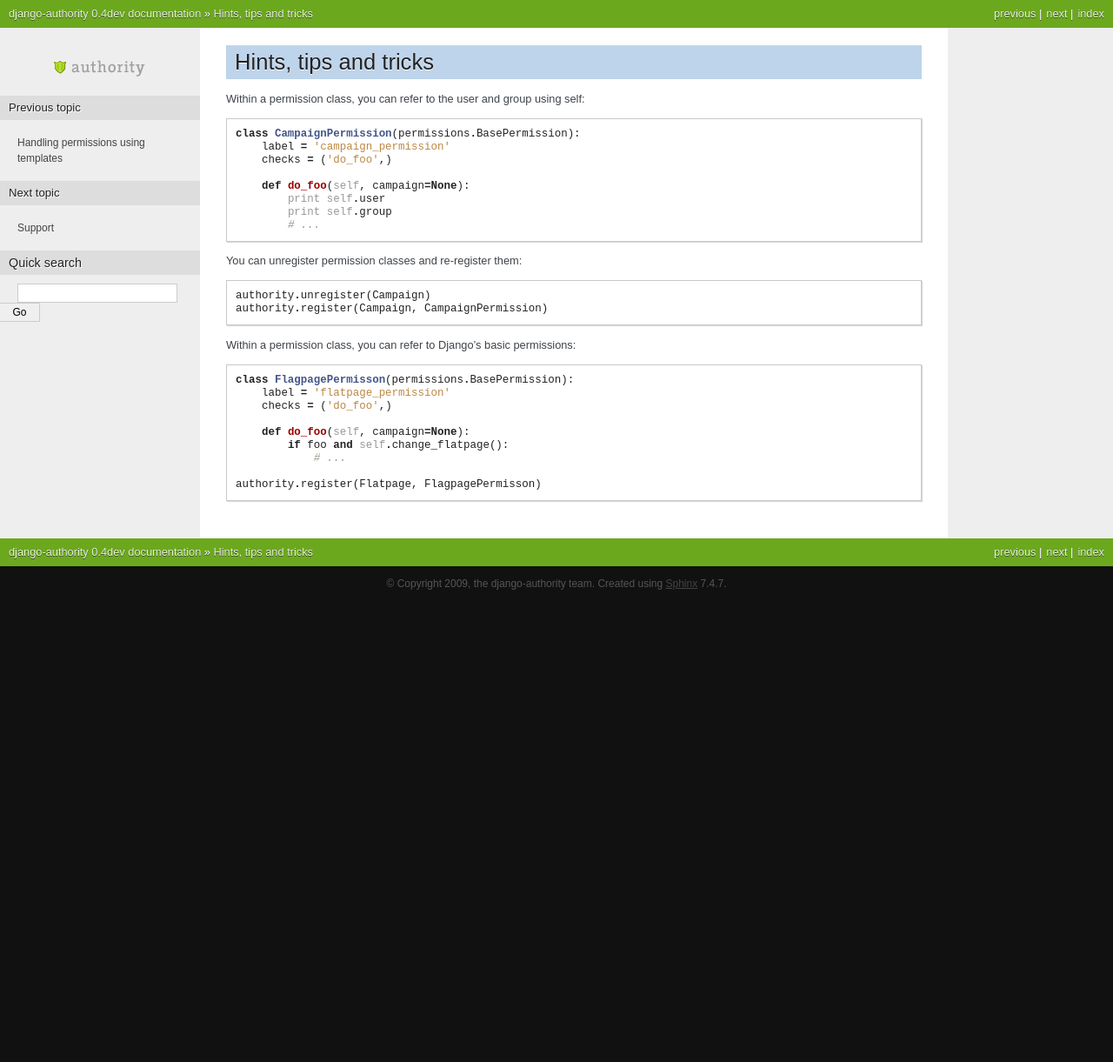
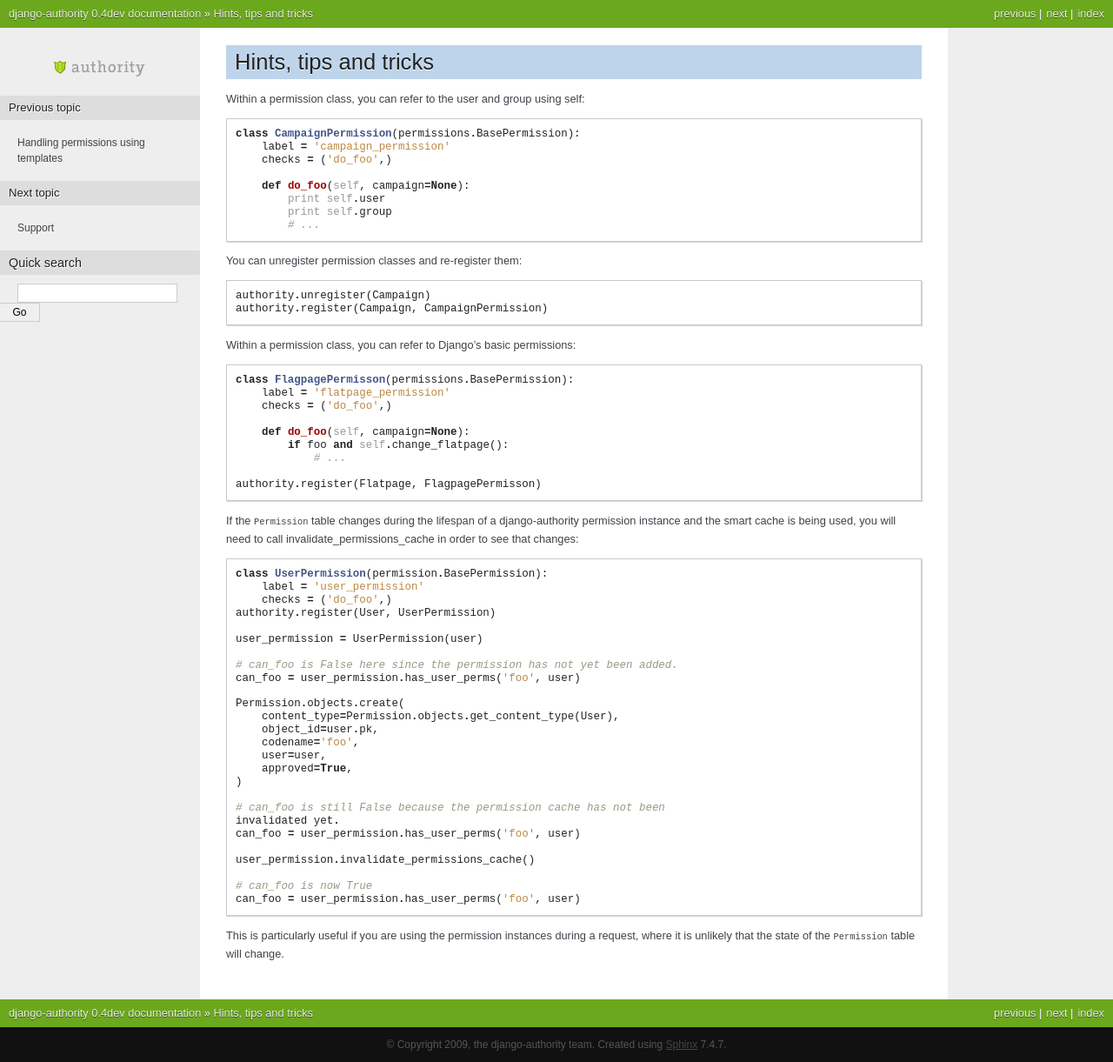
Before and after one commit to jazzband/django-authority, a Sphinx documentation site: the page built from docs/tips_tricks.txt, in a window 1280 px wide. Shown: the whole page at 87% size. Built offline with Sphinx 7.4.7, drawn with Linux system fonts in a browser that asks for light colours; before the commit the page ends 900 px from its top, so only the background shows below that.

Commit message:
refs #9: added a section to show how cache invalidation works

```diff
--- a/docs/tips_tricks.txt
+++ b/docs/tips_tricks.txt
@@ -31,3 +31,38 @@
                 # ...
 
     authority.register(Flatpage, FlagpagePermisson)
+
+If the ``Permission`` table changes during the lifespan of a django-authority
+permission instance and the smart cache is being used, you will need to call
+invalidate_permissions_cache in order to see that changes::
+
+    class UserPermission(permission.BasePermission):
+        label = 'user_permission'
+        checks = ('do_foo',)
+    authority.register(User, UserPermission)
+
+    user_permission = UserPermission(user)
+
+    # can_foo is False here since the permission has not yet been added.
+    can_foo = user_permission.has_user_perms('foo', user)
+
+    Permission.objects.create(
+        content_type=Permission.objects.get_content_type(User),
+        object_id=user.pk,
+        codename='foo',
+        user=user,
+        approved=True,
+    )
+
+    # can_foo is still False because the permission cache has not been
+    invalidated yet.
+    can_foo = user_permission.has_user_perms('foo', user)
+
+    user_permission.invalidate_permissions_cache()
+
+    # can_foo is now True
+    can_foo = user_permission.has_user_perms('foo', user)
+
+This is particularly useful if you are using the permission instances during a
+request, where it is unlikely that the state of the ``Permission`` table will
+change.
```
